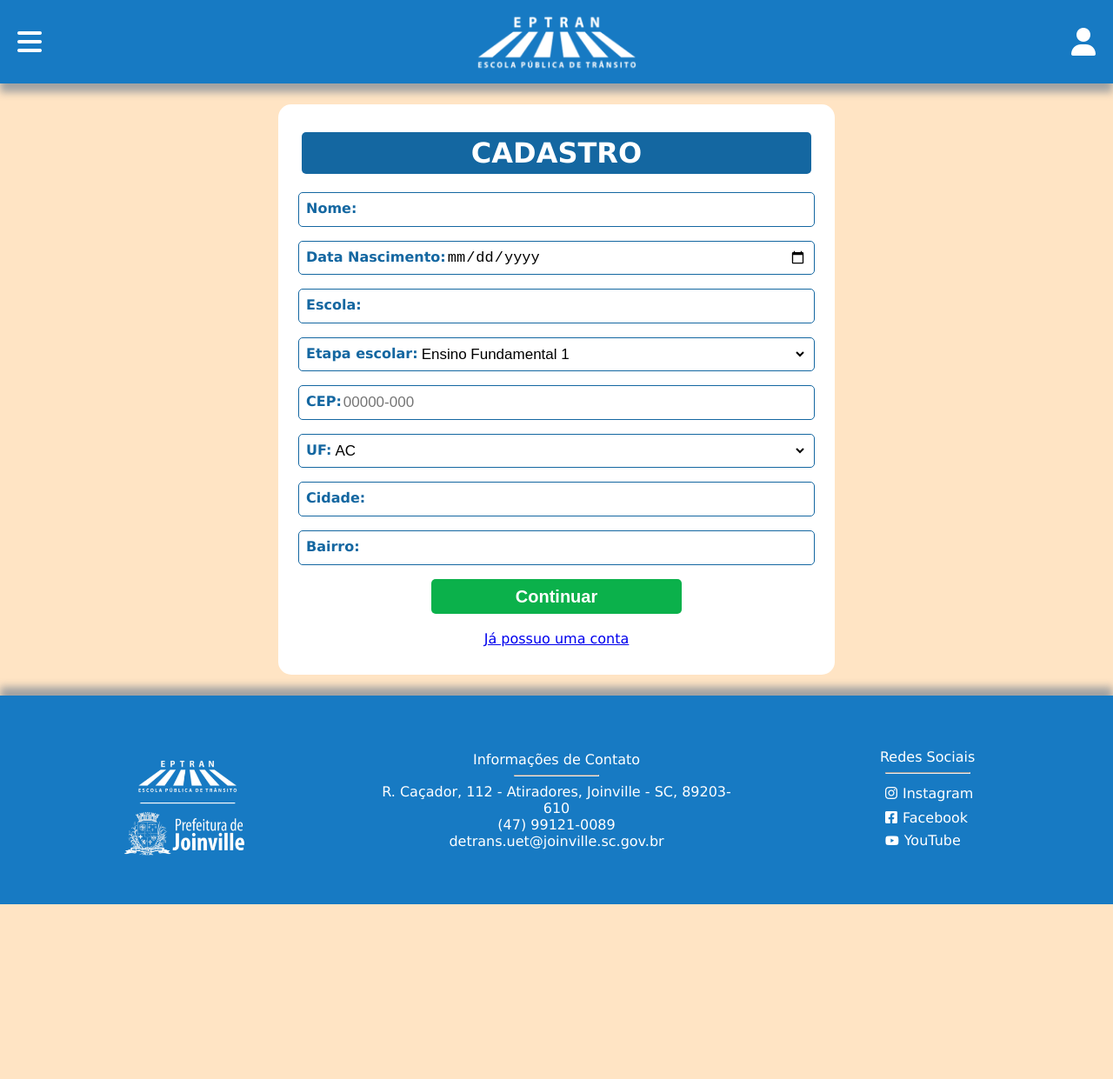
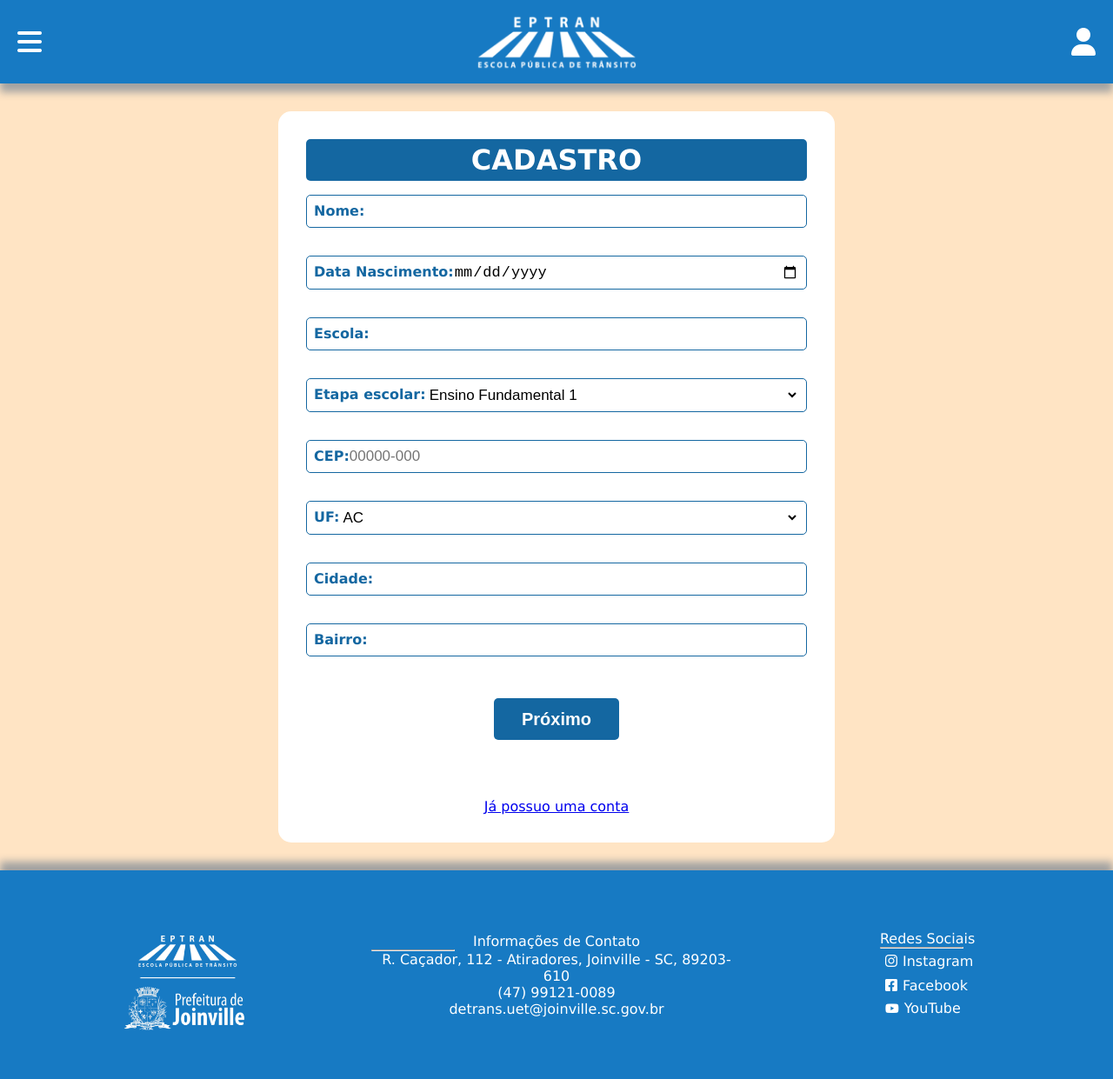
Before and after one commit to Henrique-Fleith/Eptran-front, a plain HTML site: page front-end-eptran/Register/Register.html in a window 1280 px wide. Shown: the whole page at 87% size. Before the commit the page ends 1040 px from the top, so only its background shows below. Drawn offline with nearby package versions, Linux system fonts and the light colour scheme.

Commit message:
add change form step

```diff
--- a/front-end-eptran/Register/Register.css
+++ b/front-end-eptran/Register/Register.css
@@ -1,3 +1,9 @@
+* {
+    padding: 0;
+    margin: 0;
+    box-sizing: border-box;
+}
+
 @keyframes rotation {
     from {
         transform: rotate(0deg);
@@ -11,13 +17,13 @@
     --bg-color: #177ac3;
 }
 
-
-body{
+body {
     font-family: Verdana, sans-serif;
     display: flex;
     justify-content: center;
     align-items: center;
-	height: 100vh;
+    min-height: 100vh;
+    height: 100%;
     width: 100%;
     margin: 0px;
     flex-direction: column;
@@ -25,7 +31,7 @@ body{
     background-color: bisque;
 }
 
-header{
+header {
     position: fixed;
     display: flex;
     z-index: 200;
@@ -39,21 +45,20 @@ header{
     filter: drop-shadow(0px 10px 5px #a1a1a1);
 }
 
-#logo{
+#logo {
     height: 70px;
     width: auto;
     filter: brightness(10);
-
 }
 
-i{
+i {
     font-size: 32px;
     color: white;
     margin-left: 20px;
     margin-right: 20px;
 }
 
-nav{
+nav {
     position: fixed;
     display: flex;
     z-index: 202;
@@ -68,7 +73,7 @@ nav{
     transition: 0.25s;
 }
 
-nav div{
+nav div {
     display: flex;
     flex-direction: column;
     top: 0px;
@@ -77,17 +82,17 @@ nav div{
     justify-content: space-evenly;
 }
 
-nav a{
+nav a {
     transition: 0s;
     font-family: Verdana, sans-serif;
 }
 
-div{
-	position:relative;
+div {
+    position: relative;
     width: 100%;
 }
 
-footer{
+footer {
     display: flex;
     z-index: 100;
     width: 100%;
@@ -96,35 +101,35 @@ footer{
     filter: drop-shadow(0px -10px 5px #a1a1a1);
 }
 
-footer div{
+footer div {
     display: flex;
     flex-direction: column;
     margin-top: 0px;
     height: 240px;
-	justify-content:space-evenly;
+    justify-content: space-evenly;
     align-items: center;
     text-align: center;
 }
 
-footer img{
+footer img {
     height: 128px;
     width: auto;
 }
 
-#aSocial{
+#aSocial {
     text-align: start;
 }
 
-hr{
+hr {
     color: white;
     width: 96px;
 }
 
-select:focus{
+select:focus {
     background: none;
     outline: none;
 }
-#overlay{
+#overlay {
     z-index: 201;
     position: fixed;
     background-color: #000000;
@@ -136,7 +141,7 @@ select:focus{
     transition: 0.25s;
 }
 
-#foca{
+#foca {
     z-index: 300;
     position: fixed;
     display: flex;
@@ -148,26 +153,25 @@ select:focus{
     transition: 0.25s;
 }
 
-.row-container{
+.row-container {
     display: flex;
     width: 102%;
     justify-content: space-between;
 }
 
-
 .row-container > .input {
     width: 30%;
-	padding: .5rem;
+    padding: 0.5rem;
 }
-#planet{
+#planet {
     height: 100%;
     width: 100%;
     transform: translate(50%, 50%);
     transition: 0.25s;
-	animation: rotation 8s infinite  linear;
+    animation: rotation 8s infinite linear;
 }
 
-#car{
+#car {
     position: relative;
     height: 40%;
     width: 40%;
@@ -178,27 +182,33 @@ select:focus{
     rotate: -25deg;
 }
 
-.box{
+.box {
     display: flex;
     align-items: center;
     justify-content: center;
     width: 90%;
-	height: 100vh;
+    height: fit-content;
 }
 
-#content{
+#content {
     height: fit-content;
-	padding: 4vh;
+    padding: 2rem;
     background-color: white;
-	width: 70vw;
+    width: 100%;
     border-radius: 15px;
     display: flex;
     flex-direction: column;
+    gap: 1rem;
     align-items: center;
     margin-bottom: 0;
 }
 
-h1{
+.form-section {
+    width: 100%;
+    max-width: 100%;
+}
+
+h1 {
     background-color: #1467a1;
     width: 100%;
     border-radius: 5px;
@@ -208,13 +218,14 @@ h1{
     margin-top: 0;
 }
 
-.input{
+.input {
     width: 100%;
+    max-width: 100%;
     display: flex;
     border: 1.5px solid #1467a1;
     border-radius: 5px;
-	padding: .5rem;
-	margin-bottom: 2vh;
+    padding: 0.5rem;
+    margin-bottom: 2rem;
 }
 
 .input input {
@@ -224,18 +235,18 @@ h1{
     font-size: 17px;
 }
 
-select{
+select {
     flex: 1;
     border: none;
     background: none;
     font-size: 17px;
 }
 
-.form-input{
+.form-input {
     width: 100%;
 }
 
-.links{
+.links {
     width: 100%;
 }
 
@@ -243,29 +254,48 @@ select{
     outline: none;
 }
 
-.input label{
+.input label {
     font-weight: 600;
     color: #1467a1;
 }
 
-#send{
+#send {
     background-color: rgb(11, 177, 75);
-	width: 50%;
     cursor: pointer;
     border: none;
-	height: 5vh;
+    height: 3rem;
     font-size: 20px;
     font-weight: 600;
     border-radius: 5px;
     text-align: center;
-	padding: 5px;
+    padding: 0 2rem;
     color: white;
 }
-p{
+
+#change-section {
+    background-color: #1467a1;
+    cursor: pointer;
+    border: none;
+    height: 3rem;
+    font-size: 20px;
+    font-weight: 600;
+    border-radius: 5px;
+    text-align: center;
+    padding: 0 2rem;
+    color: white;
+}
+
+.buttons {
+    display: flex;
+    justify-content: center;
+    width: 100%;
+    gap: 1rem;
+    margin-bottom: 1rem;
+}
+
+p {
     padding: 0;
 }
-
-
 
 /*.fa-flip {
 	animation-duration: 1ms;
@@ -275,12 +305,20 @@ p{
     footer {
         flex-direction: column;
     }
-	#content{
-		margin: 128px 6vw 32px 6vw;
+    #content {
+        margin: 128px 4rem 32px 4rem;
         max-width: 80vw;
     }
-	#foca{
-		height: 100vW;
+    #foca {
+        height: 100vw;
+    }
+    .buttons {
+        display: flex;
+        flex-direction: column;
+    }
+
+    .buttons button {
+        width: 100%;
     }
 }
 
@@ -288,13 +326,17 @@ p{
     footer {
         flex-direction: row;
     }
-	#content{
+    #content {
         margin: 128px 20vw 32px 20vw;
         max-width: 60vw;
     }
-	#foca{
+    #foca {
         height: 100vh;
     }
 }
 
+.hidden {
+    display: none;
+}
+
 /* Content*/
--- a/front-end-eptran/Register/Register.html
+++ b/front-end-eptran/Register/Register.html
@@ -1,63 +1,71 @@
 <!DOCTYPE html>
 <html lang="en">
+    <head>
+        <meta charset="UTF-8" />
+        <meta name="viewport" content="width=device-width, initial-scale=1.0" />
 
-<head>
-	<meta charset="UTF-8">
-	<meta name="viewport" content="width=device-width, initial-scale=1.0">
-
-	<link rel="stylesheet" href="https://cdnjs.cloudflare.com/ajax/libs/font-awesome/6.2.1/css/all.min.css">
-	<link rel="stylesheet" href="Register.css">
+        <link
+            rel="stylesheet"
+            href="https://cdnjs.cloudflare.com/ajax/libs/font-awesome/6.2.1/css/all.min.css"
+        />
+        <link rel="stylesheet" href="Register.css" />
 
         <title>Template Eptran</title>
+
+        <script src="https://ajax.googleapis.com/ajax/libs/jquery/3.7.1/jquery.min.js"></script>
     </head>
-
 
     <body>
         <header id="header">
             <i class="fa-solid fa-bars" id="bar" onclick="collapse()"></i>
-		<img src="img/epitrones.png" id="logo">
+            <img src="img/epitrones.png" id="logo" />
             <i class="fa-solid fa-user"></i>
         </header>
 
         <nav id="sideBar">
             <div>
-			<a> Página Inicial </a> <br>
-			<a> Pagina de Noticias </a> <br>
-			<a> Conteudos </a> <br>
-			<a> Quem somos Nós </a> <br>
-			<a> </a> <br>
-			<a> </a> <br>
-			<a> </a> <br>
+                <a> Página Inicial </a> <br />
+                <a> Pagina de Noticias </a> <br />
+                <a> Conteudos </a> <br />
+                <a> Quem somos Nós </a> <br />
+                <a> </a> <br />
+                <a> </a> <br />
+                <a> </a> <br />
             </div>
         </nav>
 
         <div id="overlay" onclick="collapse()"></div>
 
         <div id="foca">
-		<img src="img/planeta.png" id="planet">
-		<img src="img/IMG_4532-removebg-preview (1).png" class="fa-bounce" id="car">
+            <img src="img/planeta.png" id="planet" />
+            <img
+                src="img/IMG_4532-removebg-preview (1).png"
+                class="fa-bounce"
+                id="car"
+            />
         </div>
 
         <div class="box">
-		<form id="content" action="RegisterPassword.html" method="get">
+            <form id="content">
+                <h1>CADASTRO</h1>
 
-			<h1>CADASTRO</h1>
+                <div class="form-section">
                     <div class="input">
                         <label for="nome">Nome:</label>
-				<input type="text">
+                        <input name="nome" type="text" />
                     </div>
                     <div class="input">
                         <label for="nascimento">Data Nascimento:</label>
-				<input type="date">
+                        <input name="nascimento" type="date" />
                     </div>
                     <div class="input">
                         <label for="escola">Escola:</label>
-				<input type="text">
+                        <input name="escola" type="text" />
                     </div>
 
                     <div class="input">
                         <label for="etapa-escolar">Etapa escolar:</label>
-				<select id="etapa-escolar">
+                        <select id="etapa-escolar" name="etapa-escolar">
                             <option value="F1">Ensino Fundamental 1</option>
                             <option value="F2">Ensino Fundamental 2</option>
                             <option value="EM">Ensino Médio</option>
@@ -65,13 +73,19 @@
                     </div>
                     <div class="input">
                         <label for="cep" class="form-label">CEP:</label>
-				<input type="text" id="cep" class="form-input" placeholder="00000-000" maxlength="9" required>
+                        <input
+                            name="cep"
+                            type="text"
+                            id="cep"
+                            class="form-input"
+                            placeholder="00000-000"
+                            maxlength="9"
+                        />
                     </div>
-
 
                     <div class="input">
                         <label for="estado" class="form-label">UF:</label>
-				<select id="estado" class="form-select" required>
+                        <select id="estado" name="estado" class="form-select">
                             <option value="AC">AC</option>
                             <option value="AL">AL</option>
                             <option value="AP">AP</option>
@@ -103,53 +117,106 @@
 
                     <div class="input">
                         <label for="cidade" class="form-label">Cidade:</label>
-				<input type="text" id="cidade" class="form-input" required>
+                        <input
+                            name="cidade"
+                            type="text"
+                            id="cidade"
+                            class="form-input"
+                        />
                     </div>
-
 
                     <div class="input">
                         <label for="bairro" class="form-label">Bairro:</label>
-				<input type="text" id="bairro" class="form-input" required>
-			</div>
-
-
-				<button type="submit" id="send">Continuar</button>
-				<br>
-				<a href="../Login/Login.html" class="form-link">Já possuo uma conta</a>
-				</form>
+                        <input
+                            name="bairro"
+                            type="text"
+                            id="bairro"
+                            class="form-input"
+                        />
                     </div>
                 </div>
 
+                <div class="form-section hidden">
+                    <div class="input">
+                        <label for="email" class="form-label">Email:</label>
+                        <input name="email" type="email" class="form-input" />
+                    </div>
+                    <div class="input">
+                        <label for="password" class="form-label">Senha:</label>
+                        <input
+                            name="password"
+                            type="password"
+                            class="form-input"
+                        />
+                    </div>
+                    <div class="input">
+                        <label for="repeat-password" class="form-label"
+                            >Repetir Senha:</label
+                        >
+                        <input
+                            name="repeat-password"
+                            type="password"
+                            class="form-input"
+                        />
+                    </div>
+                </div>
+
+                <div class="buttons">
+                    <button type="button" id="change-section">Próximo</button>
+                    <button type="submit" id="send" class="hidden">
+                        Cadastrar
+                    </button>
+                </div>
+
+                <br />
+
+                <a href="../Login/Login.html" class="form-link"
+                    >Já possuo uma conta</a
+                >
+            </form>
+        </div>
 
         <footer id="footer">
             <div>
-			<img src="img/Joinvillers.png">
+                <img src="img/Joinvillers.png" />
             </div>
 
             <div>
                 <a>
-				Informações de Contato <br>
-				<hr style="color: white;">
-				R. Caçador, 112 - Atiradores, Joinville - SC, 89203-610 <br>
-				(47) 99121-0089 <br>
+                    Informações de Contato <br />
+                    <hr style="color: white" />
+                    R. Caçador, 112 - Atiradores, Joinville - SC, 89203-610
+                    <br />
+                    (47) 99121-0089 <br />
                     detrans.uet@joinville.sc.gov.br
                 </a>
             </div>
 
             <div>
                 <a id="aSocial">
-				Redes Sociais <br>
-				<hr style="color: white;">
-				<i class="fa-brands fa-instagram" style="font-size: 16px; margin: 6px;"></i>Instagram<br>
-				<i class="fa-brands fa-square-facebook" style="font-size: 16px; margin: 6px;"></i>Facebook <br>
-				<i class="fa-brands fa-youtube" style="font-size: 14px; margin: 6px;"></i>YouTube <br>
+                    Redes Sociais <br />
+                    <hr style="color: white" />
+                    <i
+                        class="fa-brands fa-instagram"
+                        style="font-size: 16px; margin: 6px"
+                    ></i
+                    >Instagram<br />
+                    <i
+                        class="fa-brands fa-square-facebook"
+                        style="font-size: 16px; margin: 6px"
+                    ></i
+                    >Facebook <br />
+                    <i
+                        class="fa-brands fa-youtube"
+                        style="font-size: 14px; margin: 6px"
+                    ></i
+                    >YouTube <br />
                 </a>
             </div>
-
         </footer>
 
         <script src="Template.js"></script>
         <script src="cep-search.js"></script>
+        <script src="./change-form-section.js"></script>
     </body>
-
 </html>
```
Also changed, not shown: front-end-eptran/Register/change-form-section.js (added, +25 -0 lines). Lines whose indentation alone changed are shown as unchanged.
